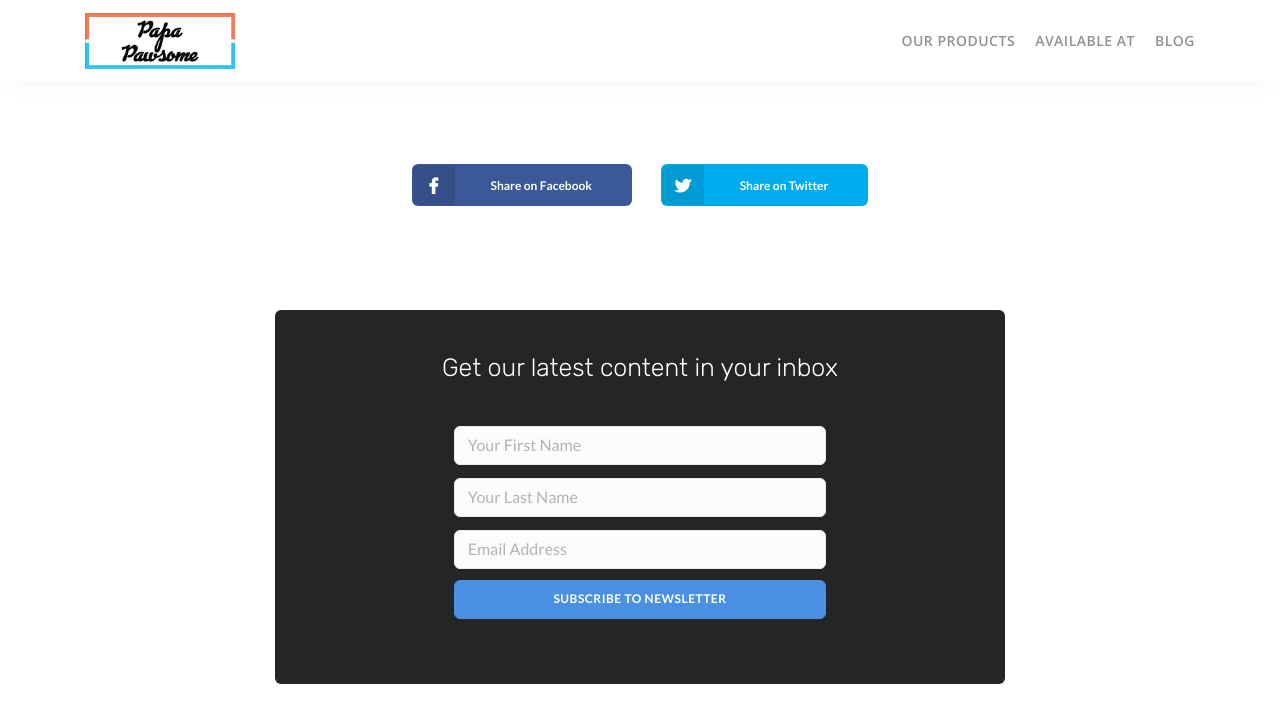
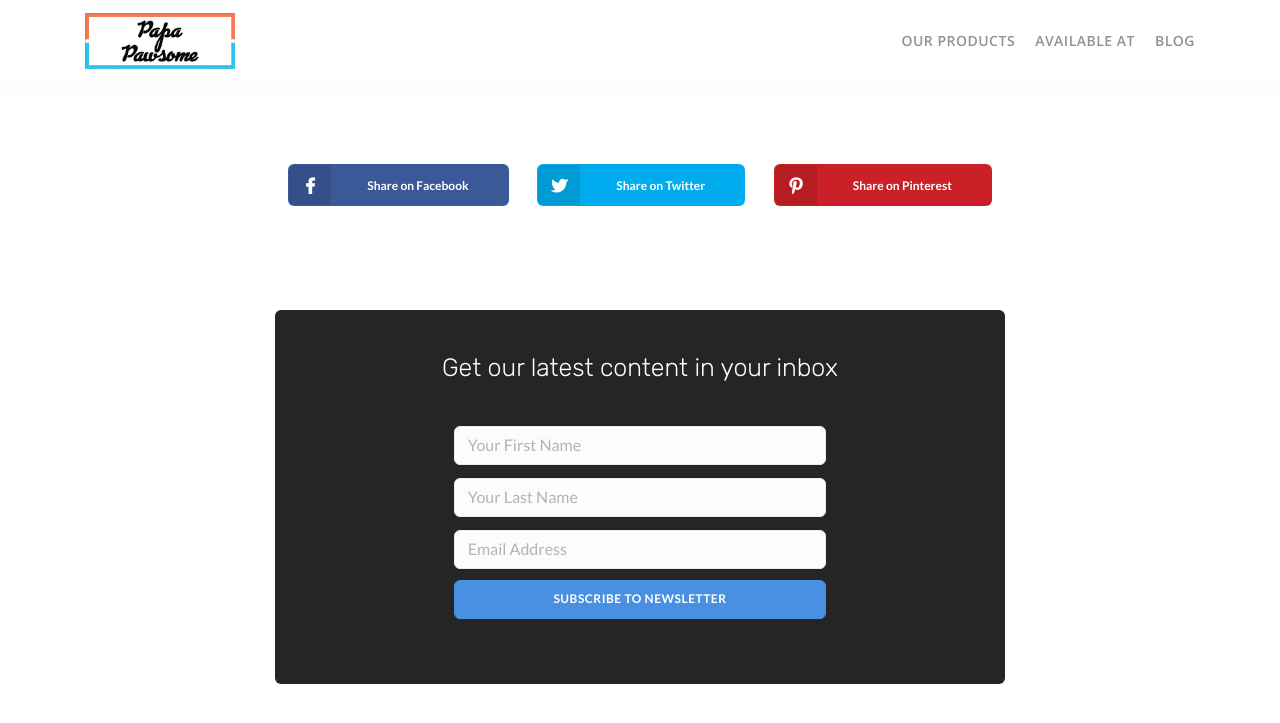
Before and after one commit to akshatkedia/papa-pawsome-website, a Jekyll site: the page built from _posts/2018-09-27-paw-care.md, in a window 1280 px wide and 900 px high, scrolled down 912 px. Shown: the top 723 px of the window. Built offline with Jekyll 4.4.1, drawn with Linux system fonts in a browser that asks for light colours; some web fonts are replaced; comment, search, counter and statistics services are not loaded.

Commit message:
add pinterest

```diff
--- a/_includes/footer.html
+++ b/_includes/footer.html
@@ -14,6 +14,11 @@
                     <li class="list-inline-item">
                         <a href="https://www.instagram.com/papapawsome/" target="_blank">
                             <i class="socicon socicon-instagram icon icon--xs"></i>
+                        </a>
+                    </li>
+                    <li class="list-inline-item">
+                        <a href="https://in.pinterest.com/papapawsome/" target="_blank">
+                            <i class="socicon socicon-pinterest icon icon--xs"></i>
                         </a>
                     </li>
                 </ul>
--- a/_layouts/post.html
+++ b/_layouts/post.html
@@ -27,6 +27,12 @@ layout: default
                             <span class="btn__text">
                                 <i class="socicon socicon-twitter"></i>
                                 Share on Twitter
+                            </span>
+                        </a>
+                        <a class="btn bg--pinterest btn--icon" href="http://pinterest.com/pin/create/button/?url={{ site.url }}{{ site.baseurl }}{{ page.url }}" target="_blank">
+                            <span class="btn__text">
+                                <i class="socicon socicon-pinterest"></i>
+                                Share on Pinterest
                             </span>
                         </a>
                     </div>
```
